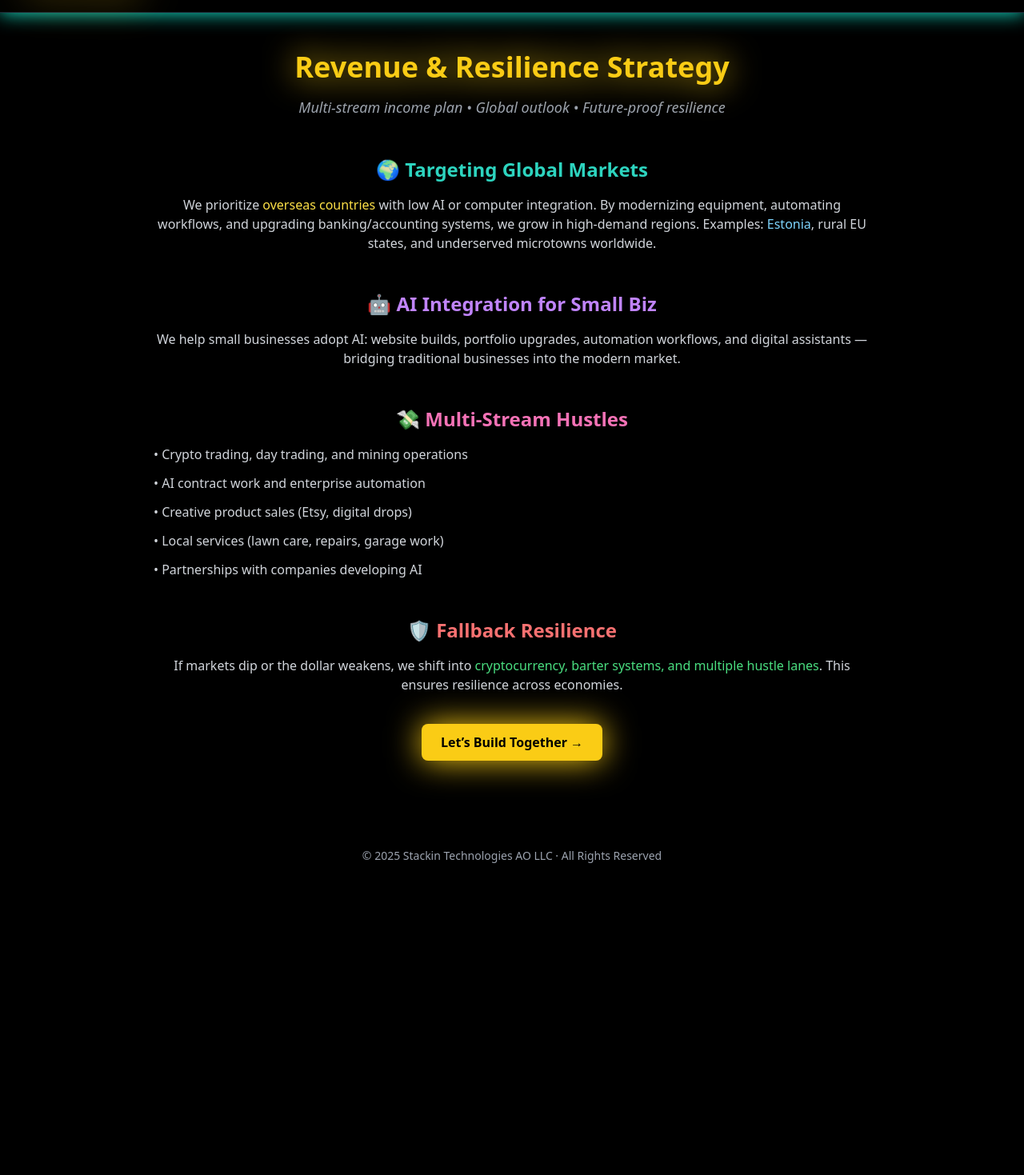
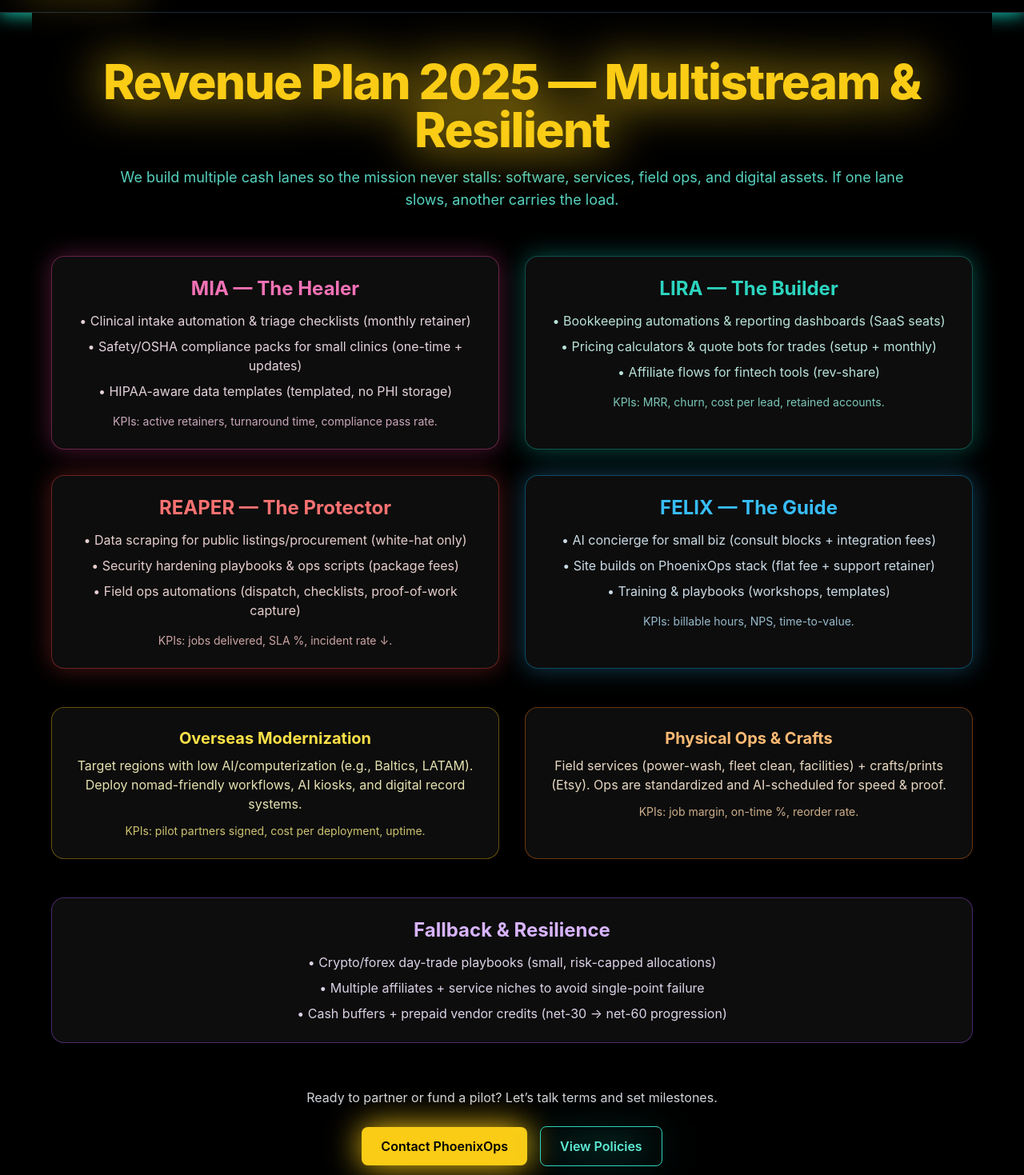
Before and after one commit to stackedup23/phoenixops, a Next.js app: page /revenue in a window 1280 px wide. Shown: the part 381-1850 px from the top of the page at 80% size. Before the commit the page ends 1485 px from the top, so only its background shows below. Built offline with nearby package versions, Linux system fonts and the light colour scheme; no server answers.

Commit message:
Update global layout and layout.tsx for PhoenixOps site

```diff
--- a/app/globals.css
+++ b/app/globals.css
@@ -2,49 +2,104 @@
 @tailwind components;
 @tailwind utilities;
 
+/* === Global Defaults === */
 body {
   background-color: black;
-  color: #a21caf; /* default purple text */
+  color: #a21caf; /* default neon purple text */
+  font-family: 'Inter', sans-serif;
 }
 
-/* Default neon purple text */
+/* === Neon Purple Text === */
 .text-neon {
   color: #a21caf;
-  text-shadow: 0 0 10px #a21caf, 0 0 20px #a21caf, 0 0 40px #a21caf;
+  text-shadow:
+    0 0 10px #a21caf,
+    0 0 20px #a21caf,
+    0 0 40px #a21caf,
+    0 0 80px #a21caf;
 }
 
-/* Teal headers (titles, nav, spotlight, etc.) */
+/* === Teal Headers (titles, nav, spotlight, etc.) === */
 .text-teal-header {
   color: #2dd4bf; /* teal-400 */
-  text-shadow: 0 0 10px #2dd4bf, 0 0 20px #2dd4bf, 0 0 40px #2dd4bf;
+  text-shadow:
+    0 0 10px #2dd4bf,
+    0 0 20px #2dd4bf,
+    0 0 40px #2dd4bf,
+    0 0 80px #2dd4bf;
 }
 
-/* Nav links */
+/* === Navigation Links === */
 .nav-link {
   color: #2dd4bf;
   font-size: 1.2rem;
   font-weight: 600;
-  text-shadow: 0 0 8px #2dd4bf, 0 0 16px #2dd4bf, 0 0 32px #2dd4bf;
+  text-shadow:
+    0 0 8px #2dd4bf,
+    0 0 16px #2dd4bf,
+    0 0 32px #2dd4bf;
   transition: transform 0.2s, color 0.2s;
 }
+
 .nav-link:hover {
   transform: scale(1.1);
   color: #5eead4; /* brighter teal */
 }
 
-/* Tagline under PhoenixOps Portal */
+/* === Tagline Under Logo / Portal Header === */
 .tagline {
   color: #2dd4bf;
   font-size: 1.3rem;
   font-weight: 500;
-  text-shadow: 0 0 10px #2dd4bf, 0 0 20px #2dd4bf, 0 0 40px #2dd4bf;
+  text-shadow:
+    0 0 10px #2dd4bf,
+    0 0 20px #2dd4bf,
+    0 0 40px #2dd4bf;
 }
 
-/* Card style for certs, contact, turning point, etc. */
+/* === Card Styles (certs, contact, turning point, etc.) === */
 .card {
   background: rgba(255, 255, 255, 0.05);
   border: 1px solid #2dd4bf;
   border-radius: 0.5rem;
   padding: 1rem;
-  box-shadow: 0 0 15px #2dd4bf;
+  box-shadow:
+    0 0 15px #2dd4bf,
+    0 0 30px #2dd4bf;
+  transition: transform 0.3s, box-shadow 0.3s;
 }
+
+.card:hover {
+  transform: translateY(-5px);
+  box-shadow:
+    0 0 20px #5eead4,
+    0 0 40px #5eead4;
+}
+
+/* === Button Glow === */
+.btn-glow {
+  background: linear-gradient(90deg, #a21caf, #2dd4bf);
+  color: black;
+  font-weight: bold;
+  padding: 0.5rem 1.2rem;
+  border-radius: 0.375rem;
+  text-shadow: 0 0 5px #000;
+  box-shadow: 0 0 15px #a21caf, 0 0 30px #2dd4bf;
+  transition: all 0.3s ease-in-out;
+}
+
+.btn-glow:hover {
+  transform: scale(1.05);
+  box-shadow: 0 0 25px #5eead4, 0 0 50px #a21caf;
+}
+
+/* === Terminal Style Glow (for business charts, revenue displays, etc.) === */
+.terminal-box {
+  background-color: #111;
+  color: #39ff14; /* neon green text */
+  font-family: 'Courier New', monospace;
+  padding: 1rem;
+  border: 1px solid #39ff14;
+  box-shadow: 0 0 15px #39ff14;
+  border-radius: 0.5rem;
+}
--- a/app/layout.tsx
+++ b/app/layout.tsx
@@ -14,23 +14,63 @@ export default function RootLayout({
 }) {
   return (
     <html lang="en">
+      <head>
+        {/* Google Tag Manager */}
+        <script
+          dangerouslySetInnerHTML={{
+            __html: `
+              (function(w,d,s,l,i){w[l]=w[l]||[];w[l].push({'gtm.start':
+              new Date().getTime(),event:'gtm.js'});var f=d.getElementsByTagName(s)[0],
+              j=d.createElement(s),dl=l!='dataLayer'?'&l='+l:'';j.async=true;j.src=
+              'https://www.googletagmanager.com/gtm.js?id=${process.env.NEXT_PUBLIC_GTM_ID || "GTM-NMNXFH65"}'+dl;f.parentNode.insertBefore(j,f);
+              })(window,document,'script','dataLayer','${process.env.NEXT_PUBLIC_GTM_ID || "GTM-NMNXFH65"}');
+            `,
+          }}
+        />
+
+        {/* Google Analytics */}
+        <script
+          async
+          src={`https://www.googletagmanager.com/gtag/js?id=${process.env.NEXT_PUBLIC_GA_ID || "G-13JMJK4TEJ"}`}
+        />
+        <script
+          dangerouslySetInnerHTML={{
+            __html: `
+              window.dataLayer = window.dataLayer || [];
+              function gtag(){dataLayer.push(arguments);}
+              gtag('js', new Date());
+              gtag('config', '${process.env.NEXT_PUBLIC_GA_ID || "G-13JMJK4TEJ"}');
+            `,
+          }}
+        />
+      </head>
       <body className="bg-black min-h-screen text-center">
-        {/* Logo Centerpiece */}
+        {/* GTM NoScript Fallback */}
+        <noscript>
+          <iframe
+            src={`https://www.googletagmanager.com/ns.html?id=${process.env.NEXT_PUBLIC_GTM_ID || "GTM-NMNXFH65"}`}
+            height="0"
+            width="0"
+            style={{ display: "none", visibility: "hidden" }}
+          ></iframe>
+        </noscript>
+
+        {/* Logo + Banner */}
         <div className="flex flex-col items-center justify-center py-8">
           <img
-            src="/assets/logos/logo.png"
+            src="/assets/Logos/logo.png"
             alt="Stackin Technologies Logo"
             className="w-48 h-48 drop-shadow-[0_0_25px_rgba(255,215,0,0.8)] animate-pulse"
           />
-          <h1 className="mt-4 text-3xl font-extrabold text-yellow-400 drop-shadow-[0_0_10px_rgb(0,255,255)]">
-            Stackin Technologies
+          <h1 className="mt-4 text-3xl font-extrabold text-yellow-400 drop-shadow-[0_0_20px_#facc15]">
+            Stackin Technologies AO LLC
           </h1>
           <p className="text-md text-gray-300 italic">
-            “Bringers of Light · Builders of Hustle”
+            Bringers of Light • Builders of Hustle • AI for the Underdog
           </p>
         </div>
 
-        {/* Navigation Bar */}
+        {/* Navigation */}
         <Navbar />
 
         {/* Main Content */}
@@ -40,7 +80,8 @@ export default function RootLayout({
 
         {/* Footer */}
         <footer className="mt-12 py-6 text-gray-400 text-sm">
-          © {new Date().getFullYear()} Stackin Technologies AO LLC · All Rights Reserved
+          © {new Date().getFullYear()} Stackin Technologies AO LLC • EIN Verified •
+          D-U-N-S Registered • Minority/Female Co-Owner Advantage
         </footer>
       </body>
     </html>
--- a/app/revenue/page.tsx
+++ b/app/revenue/page.tsx
@@ -1,71 +1,134 @@
 "use client";
-
 import Link from "next/link";
 
-export default function RevenueStrategy() {
+export default function RevenuePage() {
   return (
-    <main className="text-center text-gray-200 py-12 px-6">
-      {/* === Header === */}
-      <h1 className="text-4xl font-extrabold text-yellow-400 drop-shadow-[0_0_20px_#facc15]">
-        Revenue & Resilience Strategy
+    <main className="min-h-screen bg-black text-gray-100 px-6 py-14">
+      {/* === Hero ============================================================ */}
+      <section className="max-w-5xl mx-auto text-center mb-14">
+        <h1 className="text-5xl md:text-6xl font-extrabold tracking-tight
+                       text-yellow-400 drop-shadow-[0_0_30px_#facc15]">
+          Revenue Plan 2025 — Multistream & Resilient
         </h1>
-      <p className="mt-4 text-lg text-gray-400 italic">
-        Multi-stream income plan • Global outlook • Future-proof resilience
-      </p>
-
-      {/* === Global Markets === */}
-      <section className="mt-12 max-w-4xl mx-auto">
-        <h2 className="text-2xl font-bold text-teal-400">🌍 Targeting Global Markets</h2>
-        <p className="mt-4 text-gray-300">
-          We prioritize <span className="text-yellow-300">overseas countries</span> with
-          low AI or computer integration. By modernizing equipment, automating workflows,
-          and upgrading banking/accounting systems, we grow in high-demand regions.
-          Examples: <span className="text-sky-300">Estonia</span>, rural EU states,
-          and underserved microtowns worldwide.
+        <p className="mt-4 text-lg text-teal-300/90">
+          We build multiple cash lanes so the mission never stalls: software, services, field ops,
+          and digital assets. If one lane slows, another carries the load.
         </p>
       </section>
 
-      {/* === AI Integration === */}
-      <section className="mt-12 max-w-4xl mx-auto">
-        <h2 className="text-2xl font-bold text-purple-400">🤖 AI Integration for Small Biz</h2>
-        <p className="mt-4 text-gray-300">
-          We help small businesses adopt AI: website builds, portfolio upgrades,
-          automation workflows, and digital assistants — bridging traditional
-          businesses into the modern market.
-        </p>
+      {/* === Streams Grid ==================================================== */}
+      <section className="max-w-6xl mx-auto grid grid-cols-1 md:grid-cols-2 gap-8">
+        {/* MIA */}
+        <div className="rounded-2xl border border-pink-500/40 bg-white/5 p-6 shadow-[0_0_30px_#ec489955]">
+          <h2 className="text-2xl font-bold text-pink-400">MIA — The Healer</h2>
+          <ul className="mt-3 space-y-2 text-pink-100/90">
+            <li>• Clinical intake automation & triage checklists (monthly retainer)</li>
+            <li>• Safety/OSHA compliance packs for small clinics (one-time + updates)</li>
+            <li>• HIPAA-aware data templates (templated, no PHI storage)</li>
+          </ul>
+          <div className="mt-4 text-sm text-pink-200/80">
+            KPIs: active retainers, turnaround time, compliance pass rate.
+          </div>
+        </div>
+
+        {/* LIRA */}
+        <div className="rounded-2xl border border-teal-500/40 bg-white/5 p-6 shadow-[0_0_30px_#14f1d955]">
+          <h2 className="text-2xl font-bold text-teal-400">LIRA — The Builder</h2>
+          <ul className="mt-3 space-y-2 text-teal-100/90">
+            <li>• Bookkeeping automations & reporting dashboards (SaaS seats)</li>
+            <li>• Pricing calculators & quote bots for trades (setup + monthly)</li>
+            <li>• Affiliate flows for fintech tools (rev-share)</li>
+          </ul>
+          <div className="mt-4 text-sm text-teal-200/80">
+            KPIs: MRR, churn, cost per lead, retained accounts.
+          </div>
+        </div>
+
+        {/* REAPER */}
+        <div className="rounded-2xl border border-red-500/40 bg-white/5 p-6 shadow-[0_0_30px_#ef444455]">
+          <h2 className="text-2xl font-bold text-red-400">REAPER — The Protector</h2>
+          <ul className="mt-3 space-y-2 text-red-100/90">
+            <li>• Data scraping for public listings/procurement (white-hat only)</li>
+            <li>• Security hardening playbooks & ops scripts (package fees)</li>
+            <li>• Field ops automations (dispatch, checklists, proof-of-work capture)</li>
+          </ul>
+          <div className="mt-4 text-sm text-red-200/80">
+            KPIs: jobs delivered, SLA %, incident rate ↓.
+          </div>
+        </div>
+
+        {/* FELIX */}
+        <div className="rounded-2xl border border-sky-500/40 bg-white/5 p-6 shadow-[0_0_30px_#38bdf855]">
+          <h2 className="text-2xl font-bold text-sky-400">FELIX — The Guide</h2>
+          <ul className="mt-3 space-y-2 text-sky-100/90">
+            <li>• AI concierge for small biz (consult blocks + integration fees)</li>
+            <li>• Site builds on PhoenixOps stack (flat fee + support retainer)</li>
+            <li>• Training & playbooks (workshops, templates)</li>
+          </ul>
+          <div className="mt-4 text-sm text-sky-200/80">
+            KPIs: billable hours, NPS, time-to-value.
+          </div>
+        </div>
       </section>
 
-      {/* === Hustle Streams === */}
-      <section className="mt-12 max-w-4xl mx-auto">
-        <h2 className="text-2xl font-bold text-pink-400">💸 Multi-Stream Hustles</h2>
-        <ul className="mt-4 space-y-3 text-left text-gray-300">
-          <li>• Crypto trading, day trading, and mining operations</li>
-          <li>• AI contract work and enterprise automation</li>
-          <li>• Creative product sales (Etsy, digital drops)</li>
-          <li>• Local services (lawn care, repairs, garage work)</li>
-          <li>• Partnerships with companies developing AI</li>
-        </ul>
+      {/* === Overseas & Physical Ops ======================================== */}
+      <section className="max-w-6xl mx-auto mt-12 grid grid-cols-1 md:grid-cols-2 gap-8">
+        <div className="rounded-2xl border border-yellow-500/40 bg-white/5 p-6">
+          <h3 className="text-xl font-bold text-yellow-300">Overseas Modernization</h3>
+          <p className="mt-2 text-yellow-100/90">
+            Target regions with low AI/computerization (e.g., Baltics, LATAM). Deploy
+            nomad-friendly workflows, AI kiosks, and digital record systems.
+          </p>
+          <div className="mt-3 text-sm text-yellow-200/80">
+            KPIs: pilot partners signed, cost per deployment, uptime.
+          </div>
+        </div>
+        <div className="rounded-2xl border border-orange-500/40 bg-white/5 p-6">
+          <h3 className="text-xl font-bold text-orange-300">Physical Ops & Crafts</h3>
+          <p className="mt-2 text-orange-100/90">
+            Field services (power-wash, fleet clean, facilities) + crafts/prints (Etsy).
+            Ops are standardized and AI-scheduled for speed & proof.
+          </p>
+          <div className="mt-3 text-sm text-orange-200/80">
+            KPIs: job margin, on-time %, reorder rate.
+          </div>
+        </div>
       </section>
 
-      {/* === Fallback Plan === */}
-      <section className="mt-12 max-w-4xl mx-auto">
-        <h2 className="text-2xl font-bold text-red-400">🛡️ Fallback Resilience</h2>
-        <p className="mt-4 text-gray-300">
-          If markets dip or the dollar weakens, we shift into{" "}
-          <span className="text-green-400">cryptocurrency, barter systems,
-          and multiple hustle lanes</span>. This ensures resilience across economies.
-        </p>
+      {/* === Fallback & Risk Guardrails ===================================== */}
+      <section className="max-w-6xl mx-auto mt-12">
+        <div className="rounded-2xl border border-purple-500/40 bg-white/5 p-6">
+          <h3 className="text-2xl font-bold text-purple-300">Fallback & Resilience</h3>
+          <ul className="mt-3 space-y-2 text-purple-100/90">
+            <li>• Crypto/forex day-trade playbooks (small, risk-capped allocations)</li>
+            <li>• Multiple affiliates + service niches to avoid single-point failure</li>
+            <li>• Cash buffers + prepaid vendor credits (net-30 → net-60 progression)</li>
+          </ul>
+        </div>
       </section>
 
-      {/* === CTA === */}
-      <div className="mt-12">
+      {/* === Call to Action ================================================== */}
+      <section className="max-w-5xl mx-auto text-center mt-14">
+        <p className="text-gray-300">
+          Ready to partner or fund a pilot? Let’s talk terms and set milestones.
+        </p>
+        <div className="mt-6 flex items-center justify-center gap-4">
           <Link
             href="/contact"
-          className="px-6 py-3 bg-yellow-400 text-black font-bold rounded-lg hover:bg-teal-400 drop-shadow-[0_0_20px_#facc15]"
+            className="px-6 py-3 rounded-lg font-semibold bg-yellow-400 text-black
+                       hover:bg-yellow-300 drop-shadow-[0_0_20px_#facc15]"
           >
-          Let’s Build Together →
+            Contact PhoenixOps
+          </Link>
+          <Link
+            href="/policies"
+            className="px-6 py-3 rounded-lg font-semibold border border-teal-400 text-teal-300
+                       hover:bg-teal-400/10 drop-shadow-[0_0_20px_#14f1d9]"
+          >
+            View Policies
           </Link>
         </div>
+      </section>
     </main>
   );
 }
```
Lines whose indentation alone changed are shown as unchanged.
